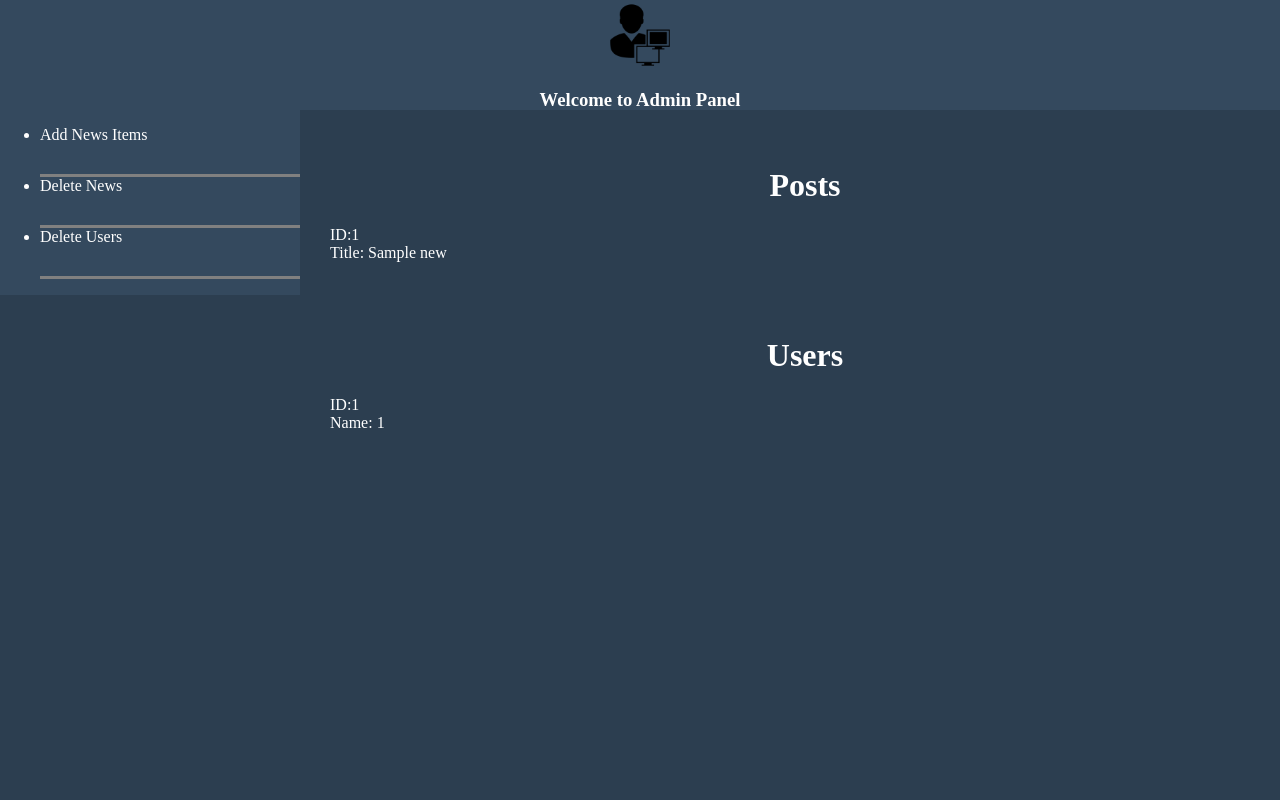
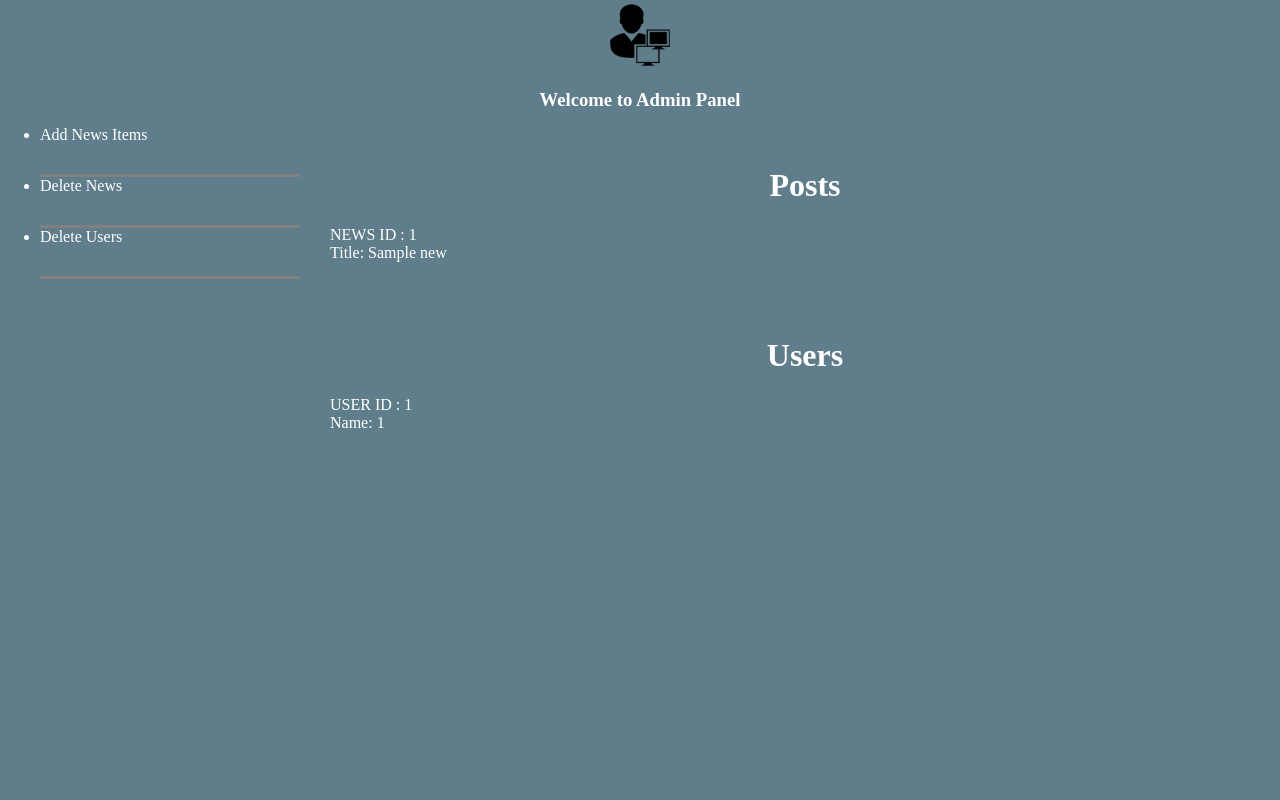
Before and after one commit to basilmakama/Knews, a PHP site: page /Knews/admin/admin_panel.php in a window 1280 px wide. Run offline with PHP 8.4, Linux system fonts and the light colour scheme; tables that the repository leaves empty or names only in its code hold one stand-in row (values such as "Sample post").

Commit message:
New commit

```diff
--- a/admin/admin_panel.php
+++ b/admin/admin_panel.php
@@ -41,7 +41,7 @@ session_start();
 if (mysqli_num_rows($result) > 0) {
 
     while($row = mysqli_fetch_assoc($result)) {
-        echo "ID:" . $row["news_id"]. "<br>" . "  Title: " . $row["news_title"].  " <br> " . "<br>";
+        echo "NEWS ID : " . $row["news_id"]. "<br>" . "  Title: " . $row["news_title"].  " <br> " . "<br>";
 	 }
 } else {
     echo "<h3><center>No news items found!<center></h3>";
@@ -63,7 +63,7 @@ if (mysqli_num_rows($result) > 0) {
     if (mysqli_num_rows($result) > 0) {
 
         while($row = mysqli_fetch_assoc($result)) {
-            echo "ID:" . $row["user_id"]. "<br>" . "  Name: " . $row["user_uid"].  " <br> " . "<br>";
+            echo "USER ID : " . $row["user_id"]. "<br>" . "  Name: " . $row["user_uid"].  " <br> " . "<br>";
         }
     } else {
         echo "<h3><center>No user data found!<center></h3>";
--- a/admin/styles/style_admin.css
+++ b/admin/styles/style_admin.css
@@ -1,24 +1,24 @@
 body{
-	background: #2c3e50;
+	background: #607d8b;
 	margin: 0px;
 	border: 0px;
 }
 #header{
 	width: auto;
 	height: 110px;
-	background: #34495e;
+	background: #607d8b;
 	color: white;
 }
 #sidemenu{
 	float: left;
 	width: 300px;
-	background: #34495e;
+	background: #607d8b;
 	color: white;
 
 }
 #data{
 	width: auto;
-	background:#2c3e50;
+	background:#607d8b;
 	color: white;
 	padding-left:330px;
 }
--- a/business.php
+++ b/business.php
@@ -26,7 +26,7 @@ session_start();
         if (mysqli_num_rows($result) > 0) {
 // displays the news items on the page
             while ($row = mysqli_fetch_assoc($result)) {
-                echo "<h3><center>" . $row['news_title'] . "</center></h3>";
+                echo "<h2><center>" . $row['news_title'] . "</center></h2>";
                 echo "<br>";
                 echo "<center><img src='admin/{$row['news_image']}'></center>";
                 echo "<br>";
--- a/index.php
+++ b/index.php
@@ -25,7 +25,7 @@ session_start();
         if (mysqli_num_rows($result) > 0) {
 
             while ($row = mysqli_fetch_assoc($result)) {
-                echo "<h3><center>" . $row['news_title'] . "</center></h3>";
+                echo "<h2><center>" . $row['news_title'] . "</center></h2>";
                 echo "<br>";
                 echo "<center><img src='admin/{$row['news_image']}'></center>";
                 echo "<br>";
--- a/sports.php
+++ b/sports.php
@@ -26,7 +26,7 @@ session_start();
         if (mysqli_num_rows($result) > 0) {
 
             while ($row = mysqli_fetch_assoc($result)) {
-                echo "<h3><center>" . $row['news_title'] . "</center></h3>";
+                echo "<h2><center>" . $row['news_title'] . "</center></h2>";
                 echo "<br>";
                 echo "<center><img src='admin/{$row['news_image']}'></center>";
                 echo "<br>";
--- a/style.css
+++ b/style.css
@@ -113,13 +113,13 @@ a{
 }
 
 body {
-    background: lightgray;
+    background: #607d8b;
 }
 
 header nav{
     width: 100%;
     height: 60px;
-    background-color: darkslateblue;
+    background-color: #e0e0e0;
 }
 
 header nav ul{
@@ -188,7 +188,7 @@ header .nav-login a {
     height: 50px;
     border: none;
     float: left;
-    background-color: darkslateblue;
+    background-color: #e0e0e0;
     font-family: Arial;
     font-size: 16px;
     color: #111;
--- a/worldnews.php
+++ b/worldnews.php
@@ -27,7 +27,7 @@ session_start();
         if (mysqli_num_rows($result) > 0) {
 
             while ($row = mysqli_fetch_assoc($result)) {
-                echo "<h3><center>" . $row['news_title'] . "</center></h3>";
+                echo "<h2><center>" . $row['news_title'] . "</center></h2>";
                 echo "<br>";
                 echo "<center><img src='admin/{$row['news_image']}'></center>";
                 echo "<br>";
```
